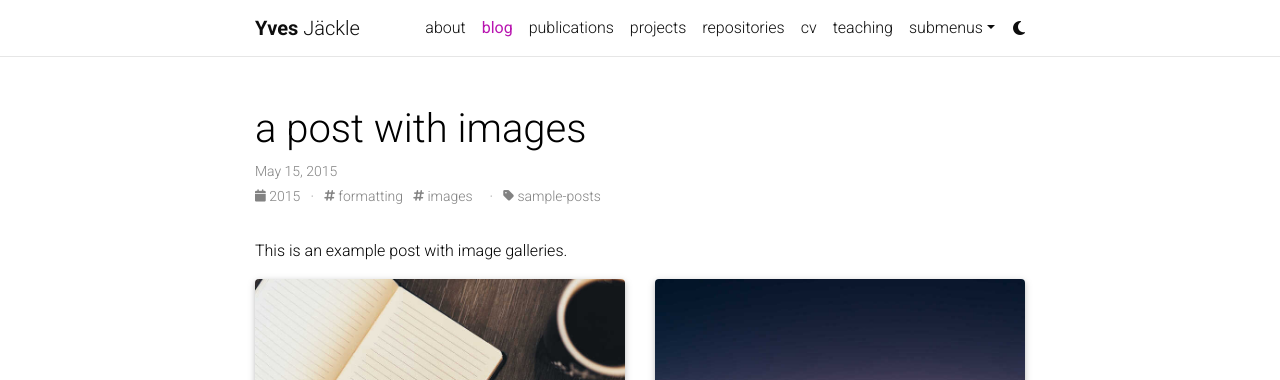
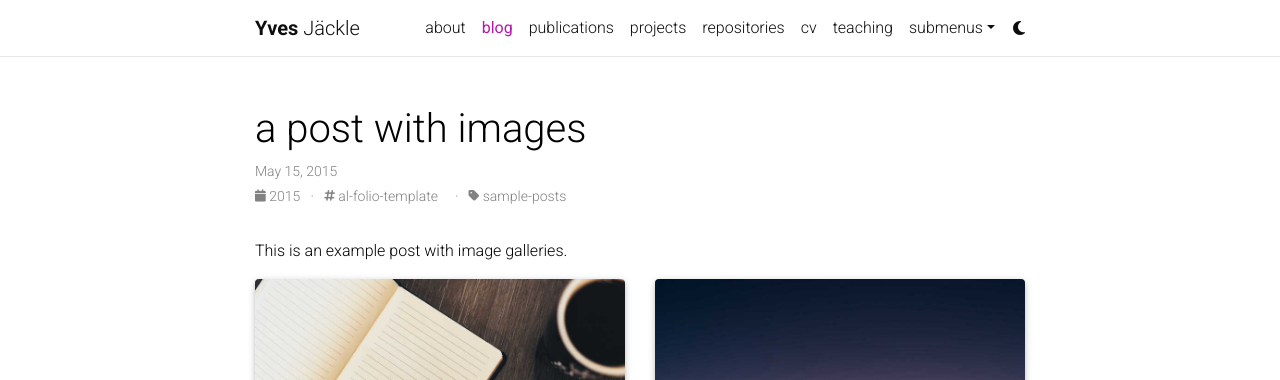
Before and after one commit to Happyves/happyves.github.io, a Jekyll site: the page built from _posts/2015-05-15-images.md, in a window 1280 px wide and 1368 px high. Shown: the top 380 px of the window. Built offline with Jekyll 4.4.1, drawn with Linux system fonts in a browser that asks for light colours; comment, search, counter and statistics services are not loaded; a style sheet for code colours, icons or effects is not loaded.

Commit message:
Update 2015-05-15-images.md

```diff
--- a/_posts/2015-05-15-images.md
+++ b/_posts/2015-05-15-images.md
@@ -3,7 +3,7 @@ layout: post
 title:  a post with images
 date: 2015-05-15 21:01:00
 description: this is what included images could look like
-tags: formatting images
+tags: al-folio-template
 categories: sample-posts
 thumbnail: assets/img/9.jpg
 ---
```
